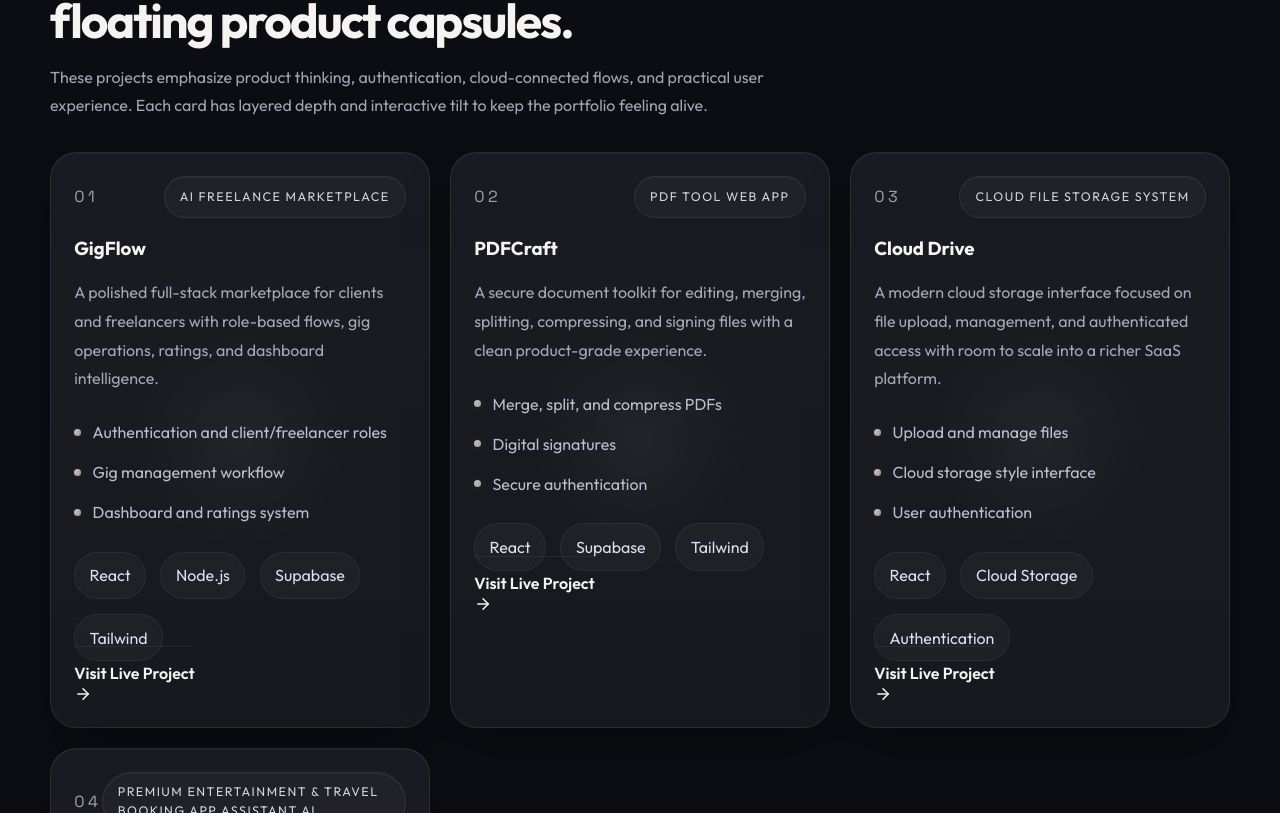
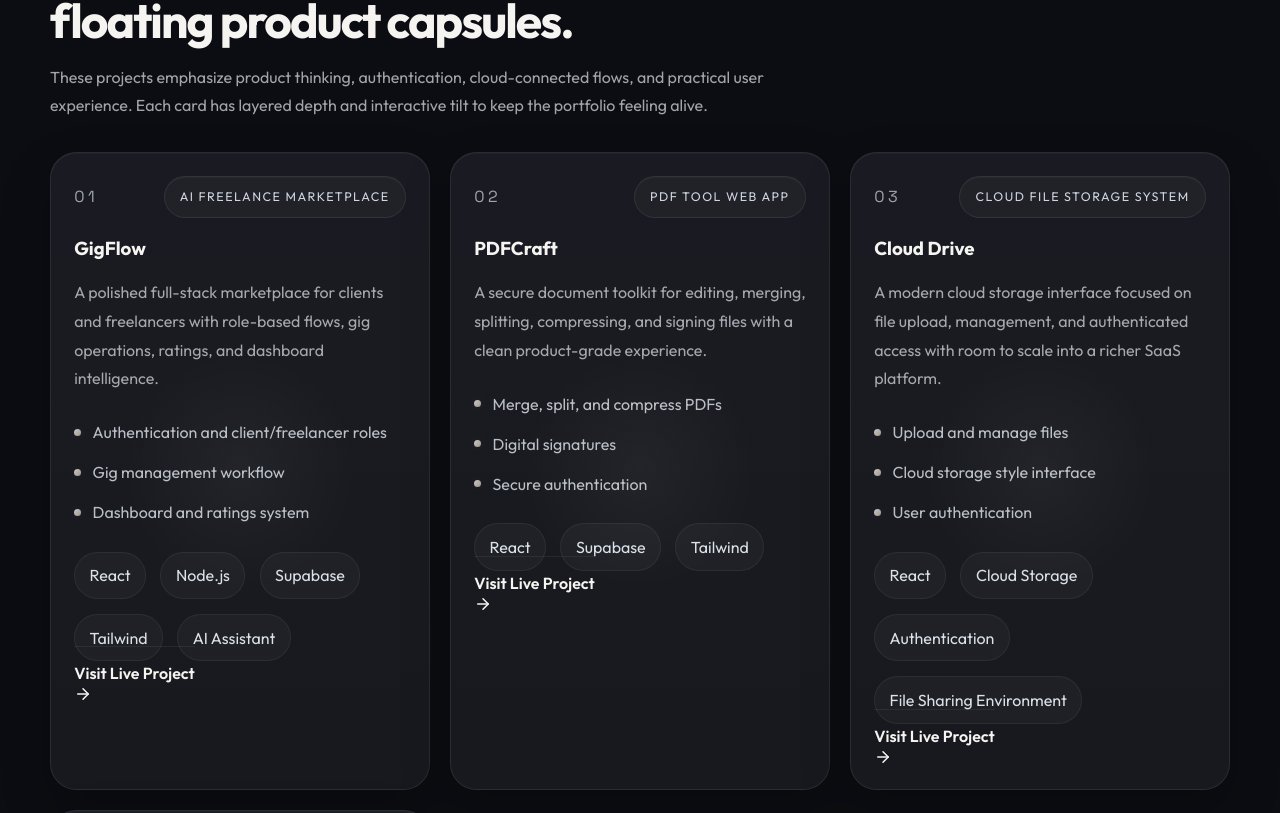
Before and after one commit to prathampanchmukh1234-maker/Portfolio, a React (Vite) app: page / in a window 1280 px wide. Shown: the part 2747-3560 px from the top of the page. Built offline with nearby package versions, Linux system fonts and the light colour scheme.

Commit message:
added tech stack

```diff
--- a/src/App.css
+++ b/src/App.css
@@ -567,9 +567,7 @@
 .tilt-panel {
   transform-style: preserve-3d;
   transform:
-    perspective(1200px)
-    rotateX(var(--rx, 0deg))
-    rotateY(var(--ry, 0deg));
+    perspective(1200px) rotateX(var(--rx, 0deg)) rotateY(var(--ry, 0deg));
   transition: transform 0.18s ease;
 }
 
@@ -580,11 +578,9 @@
   inset: 1px;
   border-radius: inherit;
   background:
-    radial-gradient(
-      circle at calc(var(--px, 0.5) * 100%) calc(var(--py, 0.5) * 100%),
+    radial-gradient(circle at calc(var(--px, 0.5) * 100%) calc(var(--py, 0.5) * 100%),
       rgba(255, 255, 255, 0.045),
-      transparent 32%
-    );
+      transparent 32%);
   pointer-events: none;
 }
 
@@ -730,7 +726,7 @@
 
 .project-link {
   justify-content: space-between;
-  margin-top: 1.5rem;
+  margin-top: 2.5rem;
   padding-top: 1rem;
   border-top: 1px solid rgba(255, 255, 255, 0.06);
   color: #f6f4f0;
@@ -879,12 +875,14 @@
   from {
     transform: rotate(0deg);
   }
+
   to {
     transform: rotate(360deg);
   }
 }
 
 @media (max-width: 1080px) {
+
   .hero,
   .about-grid,
   .contact-grid {
@@ -1117,7 +1115,9 @@
   }
 }
 
-@media (hover: none), (pointer: coarse) {
+@media (hover: none),
+(pointer: coarse) {
+
   .magnetic-button,
   .tilt-panel {
     transform: none !important;
--- a/src/App.tsx
+++ b/src/App.tsx
@@ -85,7 +85,7 @@
       'Gig management workflow',
       'Dashboard and ratings system',
     ],
-    stack: ['React', 'Node.js', 'Supabase', 'Tailwind'],
+    stack: ['React', 'Node.js', 'Supabase', 'Tailwind', 'AI Assistant'],
     live: 'https://gig-flow-smoky.vercel.app',
   },
   {
@@ -111,7 +111,7 @@
       'Cloud storage style interface',
       'User authentication',
     ],
-    stack: ['React', 'Cloud Storage', 'Authentication'],
+    stack: ['React', 'Cloud Storage', 'Authentication', 'File Sharing Environment'],
     live: 'https://cloud-drive-frontend-hazel.vercel.app',
   },
   {
@@ -124,7 +124,7 @@
       'Premium glassmorphic user interface',
       'Interactive booking and exploration flows',
     ],
-    stack: ['React', 'Tailwind CSS', 'Supabase'],
+    stack: ['React', 'Tailwind CSS', 'Supabase', 'AI Assistant'],
     live: 'https://skybound-frontend.vercel.app',
   },
 ]
```
